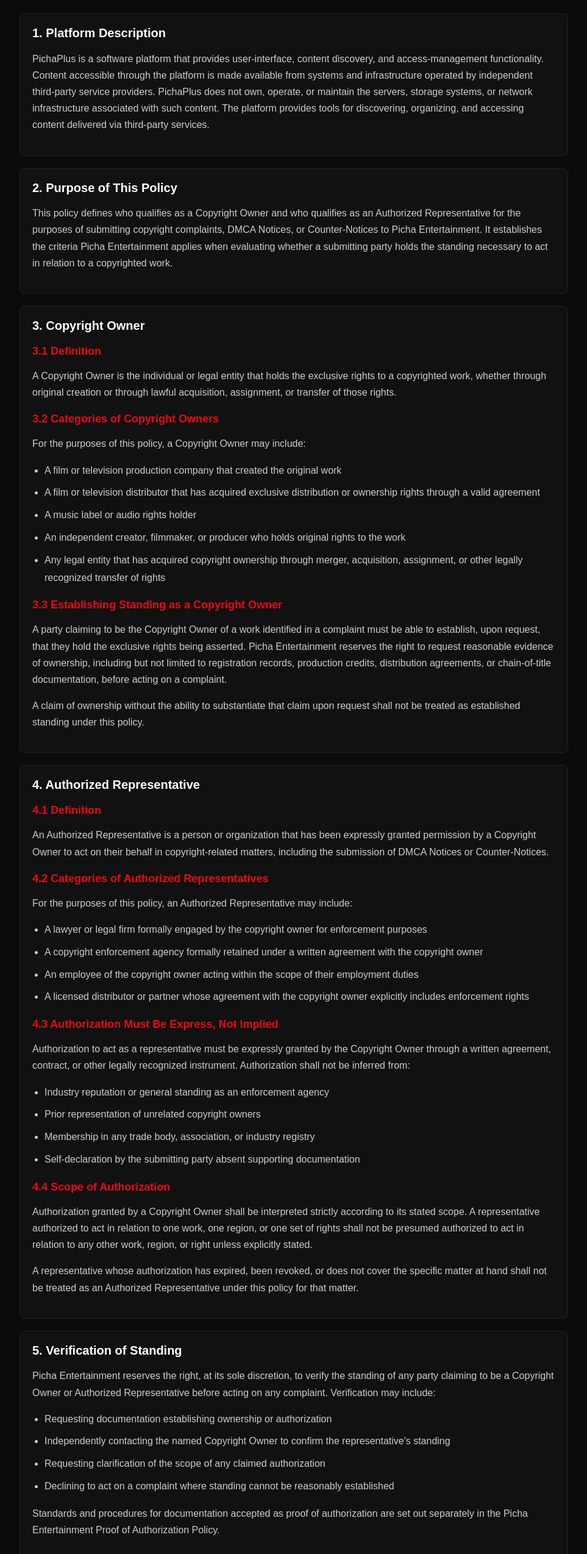
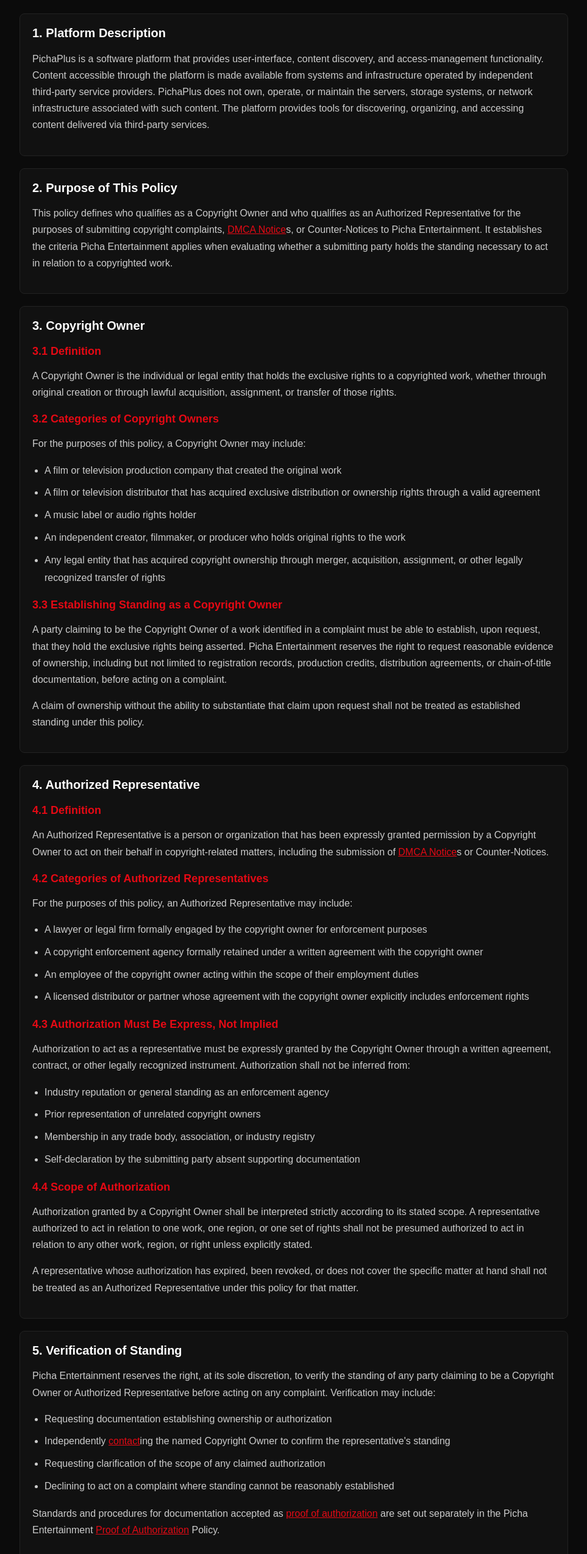
Before and after one commit to keromisec9-prog/pxr-cv4k9m, a plain HTML site: page index.html in a window 1280 px wide. Shown: the part 251-2800 px from the top of the page at 61% size, without its empty margins (158-1121 px from the left). Drawn offline with Linux system fonts and the light colour scheme.

Commit message:
Add full contextual cross-linking

```diff
--- a/index.html
+++ b/index.html
@@ -94,7 +94,7 @@
       font-size: 18px;
     }
 
-    .contact-box {
+    .<a href="https://keromisec9-prog.github.io/Contact-Form/" style="color:#e50914;text-decoration:underline;" target="_blank">contact</a>-box {
       background: #111;
       border-left: 4px solid #e50914;
       padding: 15px;
@@ -194,7 +194,7 @@
     <p>
       This policy defines who qualifies as a Copyright Owner and who qualifies as an
       Authorized Representative for the purposes of submitting copyright complaints,
-      DMCA Notices, or Counter-Notices to Picha Entertainment. It establishes the
+      <a href="https://keromisec9-prog.github.io/dmr-9qs5yt/" style="color:#e50914;text-decoration:underline;" target="_blank">DMCA Notice</a>s, or Counter-Notices to Picha Entertainment. It establishes the
       criteria Picha Entertainment applies when evaluating whether a submitting party
       holds the standing necessary to act in relation to a copyrighted work.
     </p>
@@ -243,7 +243,7 @@
     <p>
       An Authorized Representative is a person or organization that has been expressly
       granted permission by a Copyright Owner to act on their behalf in copyright-related
-      matters, including the submission of DMCA Notices or Counter-Notices.
+      matters, including the submission of <a href="https://keromisec9-prog.github.io/dmr-9qs5yt/" style="color:#e50914;text-decoration:underline;" target="_blank">DMCA Notice</a>s or Counter-Notices.
     </p>
 
     <h3>4.2 Categories of Authorized Representatives</h3>
@@ -293,13 +293,13 @@
     </p>
     <ul>
       <li>Requesting documentation establishing ownership or authorization</li>
-      <li>Independently contacting the named Copyright Owner to confirm the representative's standing</li>
+      <li>Independently <a href="https://keromisec9-prog.github.io/Contact-Form/" style="color:#e50914;text-decoration:underline;" target="_blank">contact</a>ing the named Copyright Owner to confirm the representative's standing</li>
       <li>Requesting clarification of the scope of any claimed authorization</li>
       <li>Declining to act on a complaint where standing cannot be reasonably established</li>
     </ul>
     <p>
-      Standards and procedures for documentation accepted as proof of authorization
-      are set out separately in the Picha Entertainment Proof of Authorization Policy.
+      Standards and procedures for documentation accepted as <a href="https://keromisec9-prog.github.io/tnw-8fqz2x/" style="color:#e50914;text-decoration:underline;" target="_blank">proof of authorization</a>
+      are set out separately in the Picha Entertainment <a href="https://keromisec9-prog.github.io/tnw-8fqz2x/" style="color:#e50914;text-decoration:underline;" target="_blank">Proof of Authorization</a> Policy.
     </p>
   </div>
 
@@ -337,15 +337,15 @@
       Any party that misrepresents their status as a Copyright Owner or Authorized
       Representative, or that submits a complaint while knowingly lacking the standing
       required under this policy, shall be subject to the consequences set out in the
-      Picha Entertainment False Claims and Consequences Policy.
+      Picha Entertainment <a href="https://keromisec9-prog.github.io/vlk-j3h7bp/" style="color:#e50914;text-decoration:underline;" target="_blank">False Claims and Consequences</a> Policy.
     </p>
   </div>
 
   <div class="section">
     <h2>9. Relationship to Other Policies</h2>
     <p>
-      This policy operates in conjunction with the Picha Entertainment DMCA Policy,
-      Proof of Authorization Policy, and False Claims and Consequences Policy. In the
+      This policy operates in conjunction with the Picha Entertainment <a href="https://keromisec9-prog.github.io/dmr-9qs5yt/" style="color:#e50914;text-decoration:underline;" target="_blank">DMCA</a> Policy,
+      <a href="https://keromisec9-prog.github.io/tnw-8fqz2x/" style="color:#e50914;text-decoration:underline;" target="_blank">Proof of Authorization</a> Policy, and <a href="https://keromisec9-prog.github.io/vlk-j3h7bp/" style="color:#e50914;text-decoration:underline;" target="_blank">False Claims and Consequences</a> Policy. In the
       event of any inconsistency, the provision most protective of the platform's legal
       interests shall prevail to the extent permitted by applicable law.
     </p>
```
